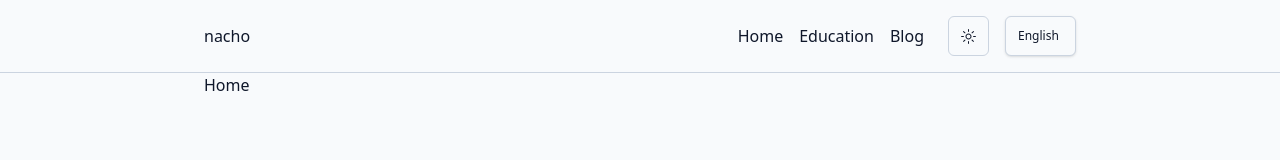
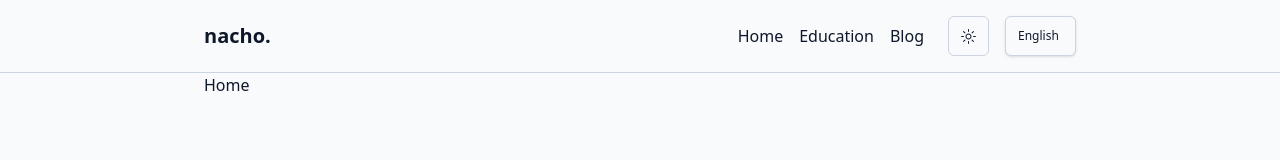
Before and after one commit to figueroaignacio/portfolio, a React (Vite) app: page / in a window 1280 px wide. Shown: the top 160 px of the page. Built offline with nearby package versions, Linux system fonts and the light colour scheme.

Commit message:
fix: logo

```diff
--- a/src/components/header.tsx
+++ b/src/components/header.tsx
@@ -4,6 +4,7 @@ import { useState } from 'react';
 import { useTranslation } from 'react-i18next';
 import { Link } from 'react-router';
 import { LanguageSwitcher } from './language-switcher';
+import { Logo } from './logo';
 import { ToggleTheme } from './toggle-theme';
 
 // Types
@@ -28,7 +29,7 @@ export function Header() {
     return (
       <header className="border-border border-b py-4">
         <div className="container flex items-center justify-between">
-          <Link to="/">nacho</Link>
+          <Logo />
           <button onClick={toggleMenu}>
             <HamburgerMenuIcon className="size-5" />
           </button>
@@ -70,8 +71,7 @@ export function Header() {
   return (
     <header className="border-border border-b py-4">
       <div className="container flex items-center justify-between">
-        <Link to="/">nacho</Link>
-
+        <Logo />
         <nav className="flex space-x-4">
           <ul className="flex">
             {navigation.map((item, index) => (
--- /dev/null
+++ b/src/components/logo.tsx
@@ -0,0 +1,9 @@
+import { Link } from 'react-router';
+
+export function Logo() {
+  return (
+    <Link to="/" className="text-xl font-bold">
+      nacho.
+    </Link>
+  );
+}
```
